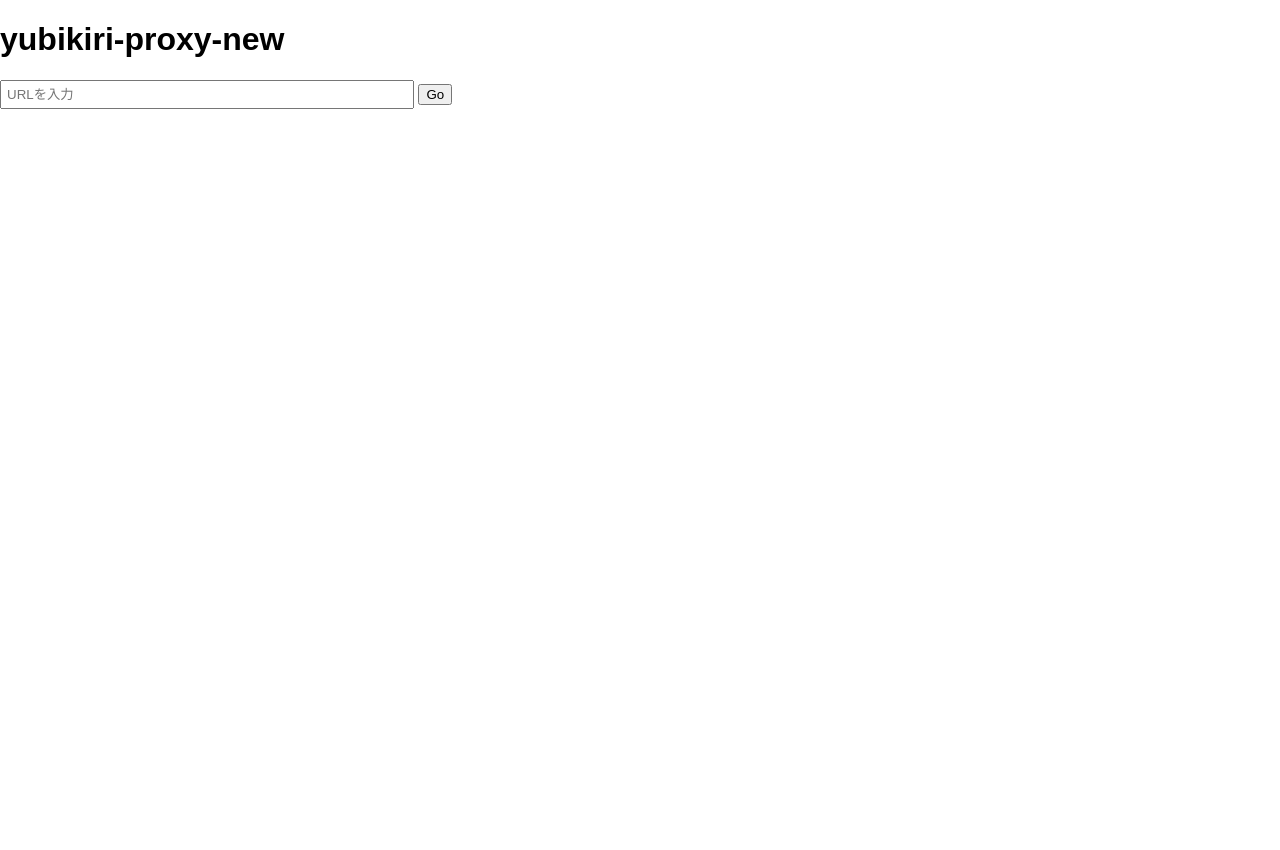
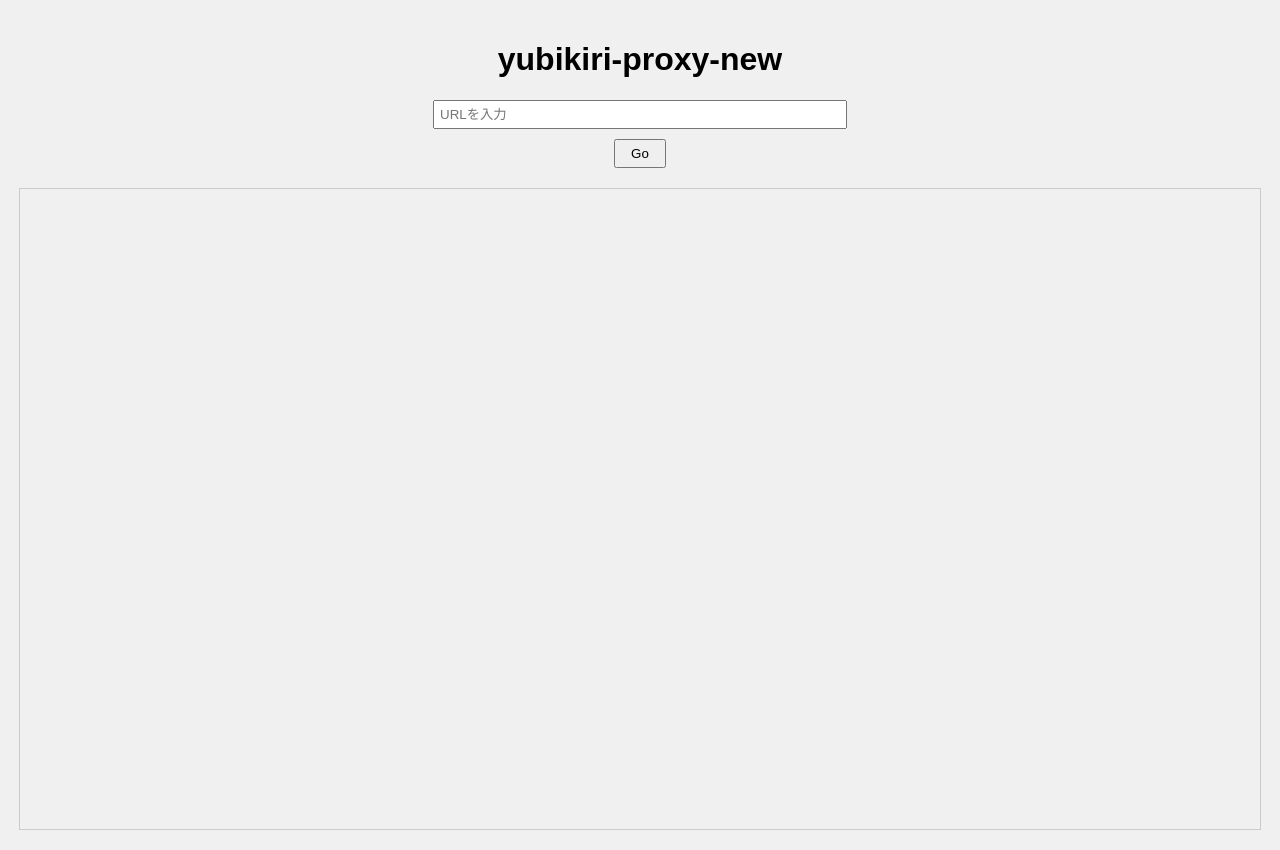
Before and after one commit to yubikirigenn/yubikiri-browser, a website: page views/index.html in a window 1280 px wide. Before the commit the page ends 821 px from the top, so only its background shows below. Drawn offline with Linux system fonts and the light colour scheme.

Commit message:
Update style.css

```diff
--- a/public/style.css
+++ b/public/style.css
@@ -1,36 +1,32 @@
 body, html {
   margin: 0;
   padding: 0;
+  font-family: Arial, sans-serif;
   height: 100%;
-  font-family: Arial, sans-serif;
+  background: #f0f0f0;
 }
 
-header {
-  text-align: center;
+#container {
+  display: flex;
+  flex-direction: column;
+  align-items: center;
   padding: 20px;
-  background-color: #f8f8f8;
-  position: fixed;
-  top: 0;
-  width: 100%;
-  box-shadow: 0 2px 4px rgba(0,0,0,0.1);
-  z-index: 10;
-}
-
-#proxy-form {
-  margin-top: 10px;
 }
 
 #url-input {
   width: 400px;
   padding: 5px;
+  margin-bottom: 10px;
+}
+
+#go-btn {
+  padding: 5px 15px;
+  cursor: pointer;
 }
 
 #proxy-frame {
-  position: absolute;
-  top: 100px;
-  left: 0;
+  margin-top: 20px;
   width: 100%;
-  bottom: 0;
-  border: none;
-  display: none;
+  height: 80vh;
+  border: 1px solid #ccc;
 }
```
